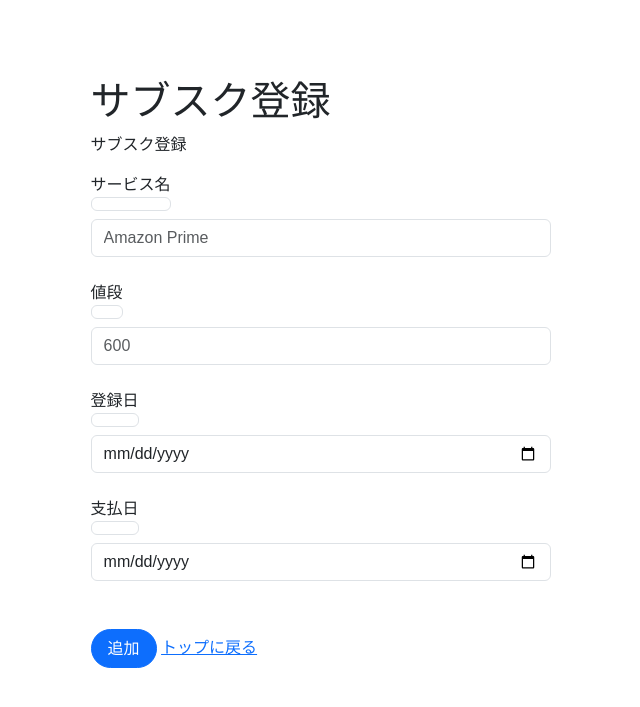
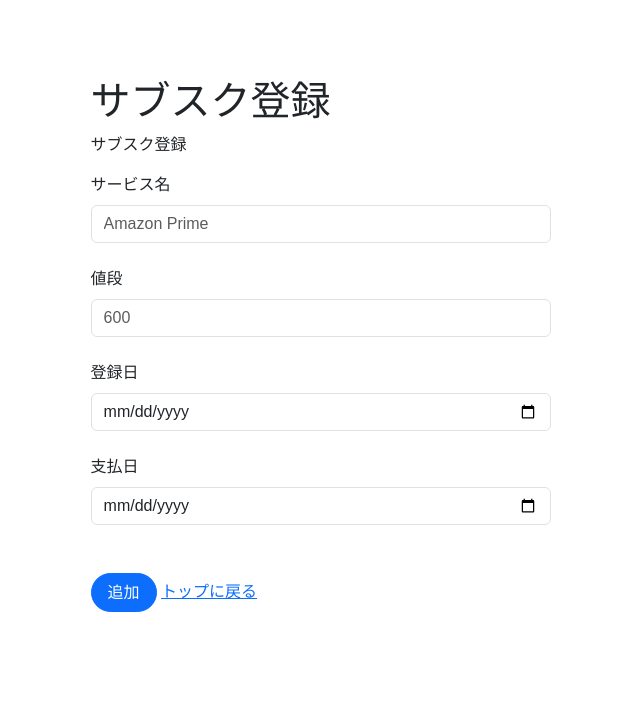
Before and after one commit to 2024AIT-OOP2-G08/Subscription-management, a Flask app: page /add/ in a window 1280 px wide. Shown: the top 707 px of the page, without its empty margins (319-959 px from the left). Run offline with Flask 3, Linux system fonts and the light colour scheme.

Commit message:
不要な入力欄の削除
不要なspanタグが入っていた

```diff
--- a/templates/add.html
+++ b/templates/add.html
@@ -28,7 +28,7 @@
     <form action="" method="post">
       <!-- サービス名入力欄 -->
       <div class="col-12">
-        <label for="service" class="form-label">サービス名 <span class="form-control"></span></label>
+        <label for="service" class="form-label">サービス名 </label>
         <input type="service" class="form-control" id="service" placeholder="Amazon Prime" name="name" required>
         <div class="invalid-feedback">
           サービス名を入力してください
@@ -36,7 +36,7 @@
       </div>
       <!-- 値段入力欄 -->
       <div class="col-12">
-        <label for="price" class="form-label">値段 <span class="form-control"></span></label>
+        <label for="price" class="form-label">値段 </label>
         <input type="price" class="form-control" id="price" placeholder="600" name="price" required>
         <div class="invalid-feedback">
           値段を入力してください
@@ -44,7 +44,7 @@
       </div>
       <!-- 登録日入力欄 -->
       <div class="col-12">
-        <label for="entry" class="form-label">登録日 <span class="form-control"></span></label>
+        <label for="entry" class="form-label">登録日 </label>
         <input type="date" class="form-control" id="entry" placeholder="20XX-XX-XX" name="entry" required>
         <div class="invalid-feedback">
           登録日を入力してください
@@ -52,7 +52,7 @@
       </div>
       <!-- 支払日入力欄 -->
       <div class="col-12">
-        <label for="payment_date" class="form-label">支払日 <span class="form-control"></span></label>
+        <label for="payment_date" class="form-label">支払日 </label>
         <input type="date" class="form-control" id="payment_date" name="payment_date" required>
         <div class="invalid-feedback">
           支払日を入力してください
```
